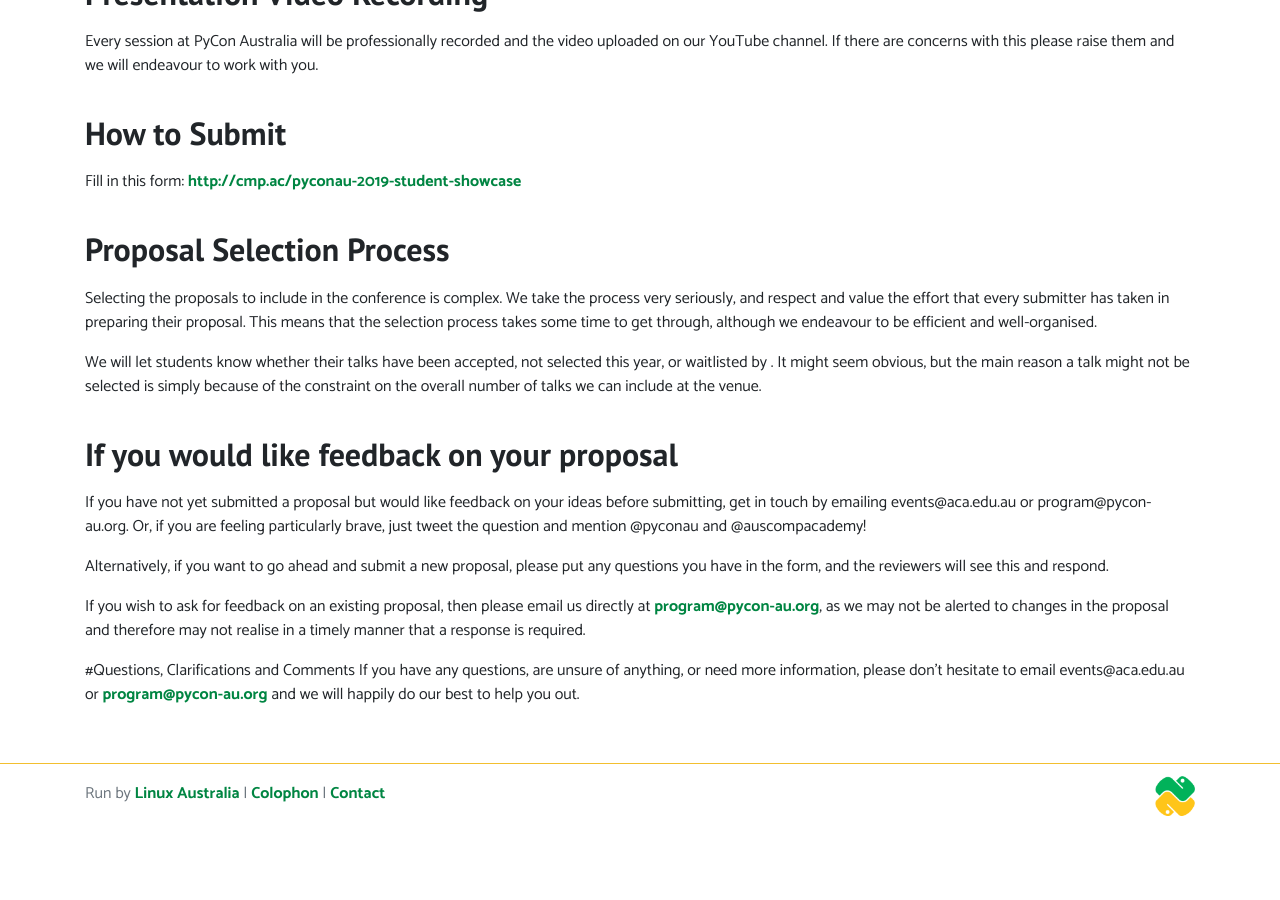
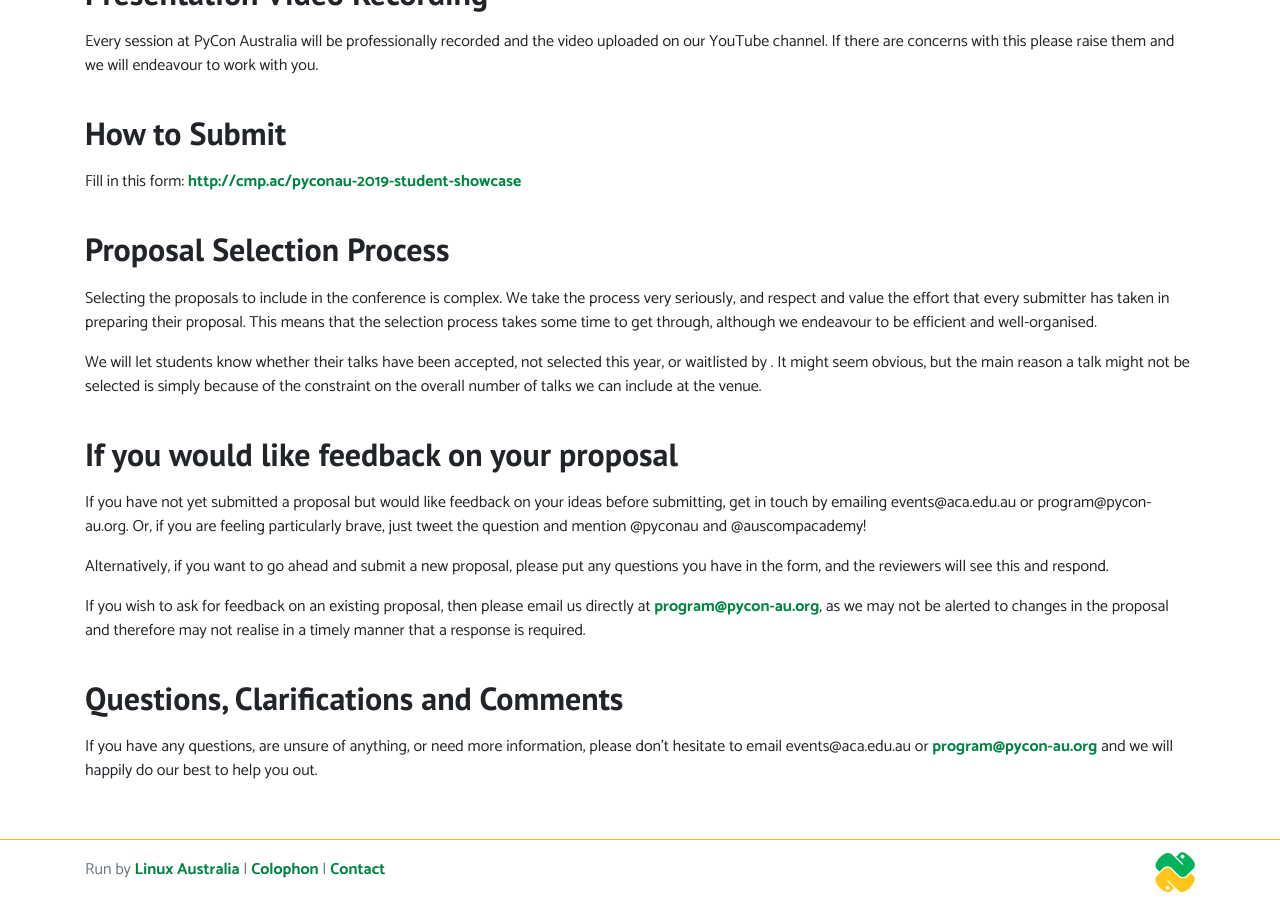
Before and after one commit to pyconau/2019.pycon-au.org, a Jekyll site: the page built from _pages/showcase.md, in a window 1280 px wide and 900 px high, scrolled down 1966 px. Built offline with Jekyll 4.4.1, drawn with Linux system fonts in a browser that asks for light colours; our own code applies the rules of GitHub Pages for plain Markdown files; before the commit the page ends 2790 px from its top, so only the background shows below that.

Commit message:
Add a heading

```diff
--- a/_pages/showcase.md
+++ b/_pages/showcase.md
@@ -52,5 +52,5 @@ Alternatively, if you want to go ahead and submit a new proposal, please put any
 
 If you wish to ask for feedback on an existing proposal, then please email us directly at [program@pycon-au.org](mailto:program@pycon-au.org), as we may not be alerted to changes in the proposal and therefore may not realise in a timely manner that a response is required.
 
-#Questions, Clarifications and Comments
+## Questions, Clarifications and Comments
 If you have any questions, are unsure of anything, or need more information, please don't hesitate to email events@aca.edu.au or [program@pycon-au.org](mailto:program@pycon-au.org) and we will happily do our best to help you out.
```
